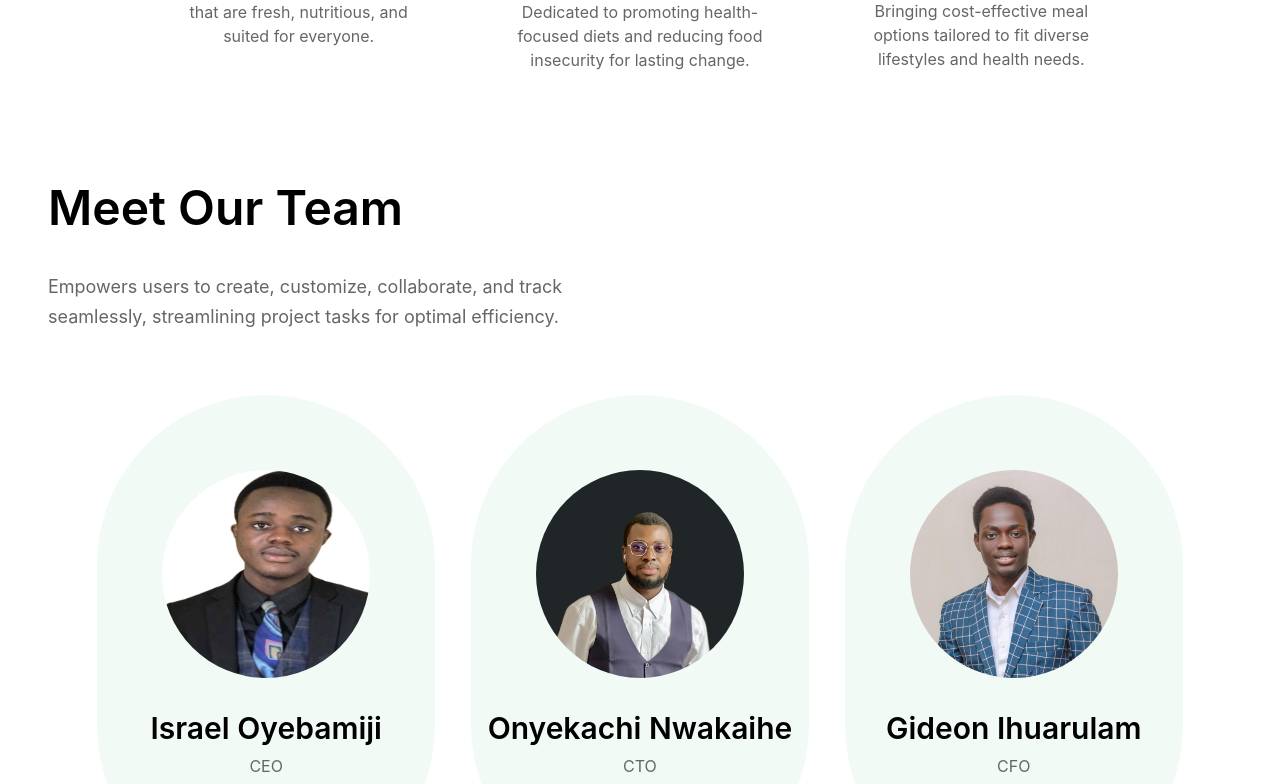
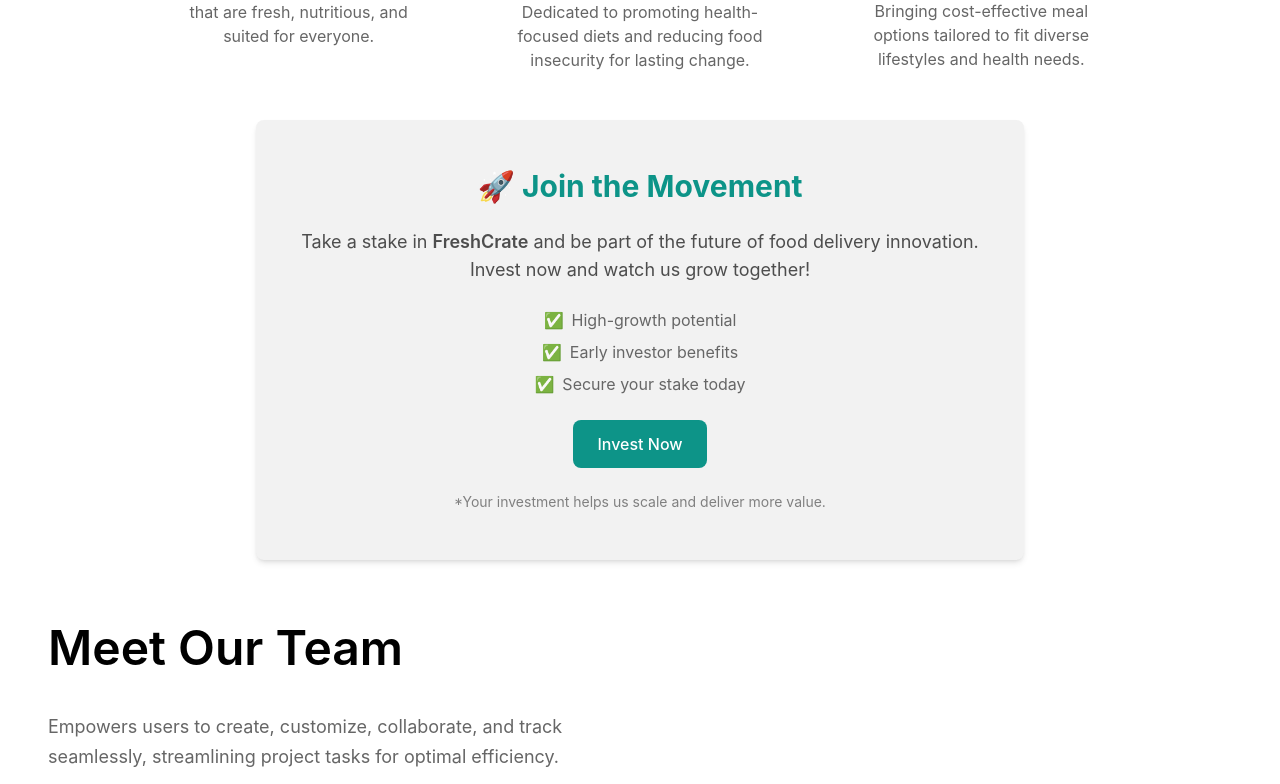
Before and after one commit to FreshCrate/freshcrate-web, a React (Vite) app: page / in a window 1280 px wide. Shown: the part 3120-3904 px from the top of the page. Built offline with nearby package versions, Linux system fonts and the light colour scheme.

Commit message:
Crowdfunding implementation

```diff
--- a/src/App.jsx
+++ b/src/App.jsx
@@ -3,24 +3,19 @@
 import Landing from "./components/Landing";
 import NotFound from "./NotFound";
 import Navbar from "./components/Navbar";
-import Team from "./components/Team";
+
 import Footer from "./components/Footer";
-import About from "./components/About";
 
 function App() {
   return (
     <Router>
-    <Navbar />
-        <Routes>
-          <Route path="/" element={<Landing />} />
-          <Route path="*" element={<NotFound />} />
-          {/* Dynamic route for blog posts */}
-        </Routes>
-        <About/>
-      <Team/>
-      <Footer/>
+      <Navbar />
+      <Routes>
+        <Route path="/" element={<Landing />} />
+        <Route path="*" element={<NotFound />} />
+      </Routes>
+      <Footer />
     </Router>
-
   );
 }
 
--- /dev/null
+++ b/src/components/Crowdfunding.jsx
@@ -0,0 +1,42 @@
+const Crowdfunding = () => {
+  const handlePaystack = () => {
+    window.location.href = "https://paystack.com/pay/your-paystack-link"; // Replace with your Paystack payment link
+  };
+
+  return (
+    <section className="max-w-3xl px-6 py-12 mx-auto text-center bg-gray-100 rounded-lg shadow-md">
+      <div className="space-y-6">
+        <h2 className="text-3xl font-bold text-teal-600">
+          🚀 Join the Movement
+        </h2>
+        <p className="text-lg text-gray-700">
+          Take a stake in <span className="font-semibold">FreshCrate</span> and
+          be part of the future of food delivery innovation. Invest now and
+          watch us grow together!
+        </p>
+        <ul className="space-y-2 list-none">
+          <li className="flex items-center justify-center text-gray-600">
+            ✅ <span className="ml-2">High-growth potential</span>
+          </li>
+          <li className="flex items-center justify-center text-gray-600">
+            ✅ <span className="ml-2">Early investor benefits</span>
+          </li>
+          <li className="flex items-center justify-center text-gray-600">
+            ✅ <span className="ml-2">Secure your stake today</span>
+          </li>
+        </ul>
+        <button
+          onClick={handlePaystack}
+          className="px-6 py-3 font-medium text-white transition duration-300 bg-teal-600 rounded-lg hover:bg-teal-700"
+        >
+          Invest Now
+        </button>
+        <p className="text-sm text-gray-500">
+          *Your investment helps us scale and deliver more value.
+        </p>
+      </div>
+    </section>
+  );
+};
+
+export default Crowdfunding;
--- a/src/components/Landing.jsx
+++ b/src/components/Landing.jsx
@@ -2,6 +2,9 @@
 import hero from "/assets/images/hero.png";
 import { useEffect, useState } from "react";
 import { BadgeCheck, ChefHat, HeartPulse, Leaf } from "lucide-react";
+import About from "./About";
+import Team from "./Team";
+import Crowdfunding from "./Crowdfunding";
 
 const Landing = () => {
   const [source, setSource] = useState("preload.jpg");
@@ -152,7 +155,7 @@
               {/* Item 1 */}
               <li className="flex items-center space-x-4">
                 <div className="flex items-center justify-center w-12 h-12 bg-green-100 rounded-full">
-                <BadgeCheck className="w-6 h-6 text-green-600"/>
+                  <BadgeCheck className="w-6 h-6 text-green-600" />
                 </div>
                 <span className="text-lg font-medium text-black">
                   Uncompromising Quality
@@ -161,7 +164,7 @@
               {/* Item 2 */}
               <li className="flex items-center space-x-4">
                 <div className="flex items-center justify-center w-12 h-12 bg-green-100 rounded-full">
-                <Leaf className="w-6 h-6 text-green-600"/>
+                  <Leaf className="w-6 h-6 text-green-600" />
                 </div>
                 <span className="text-lg font-medium text-black">
                   Fresh Ingredients
@@ -170,7 +173,7 @@
               {/* Item 3 */}
               <li className="flex items-center space-x-4">
                 <div className="flex items-center justify-center w-12 h-12 bg-green-100 rounded-full">
-                <HeartPulse className="w-6 h-6 text-green-600"/>
+                  <HeartPulse className="w-6 h-6 text-green-600" />
                 </div>
                 <span className="text-lg font-medium text-black">
                   Healthy Nutrition
@@ -179,7 +182,7 @@
               {/* Item 4 */}
               <li className="flex items-center space-x-4">
                 <div className="flex items-center justify-center w-12 h-12 bg-green-100 rounded-full">
-                <ChefHat className="w-6 h-6 text-green-600"/>
+                  <ChefHat className="w-6 h-6 text-green-600" />
                 </div>
                 <span className="text-lg font-medium text-black">
                   Curated Recipes
@@ -189,6 +192,9 @@
           </div>
         </section>
       </main>
+      <About />
+      <Crowdfunding />
+      <Team />
     </div>
   );
 };
```
